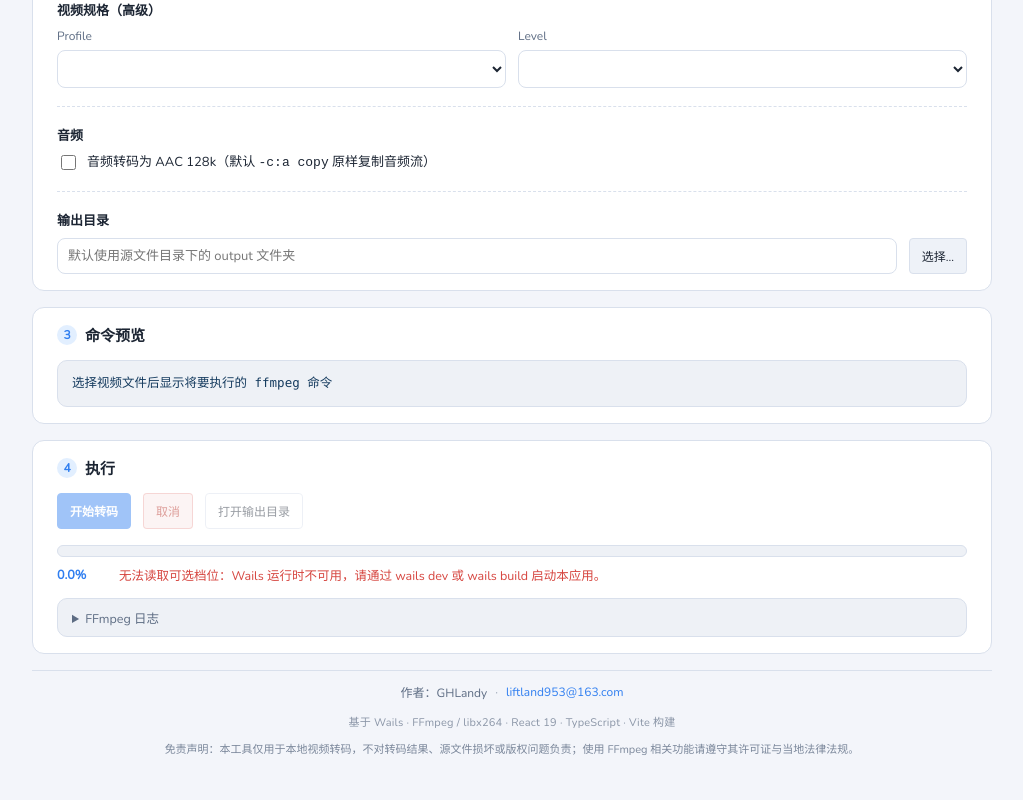
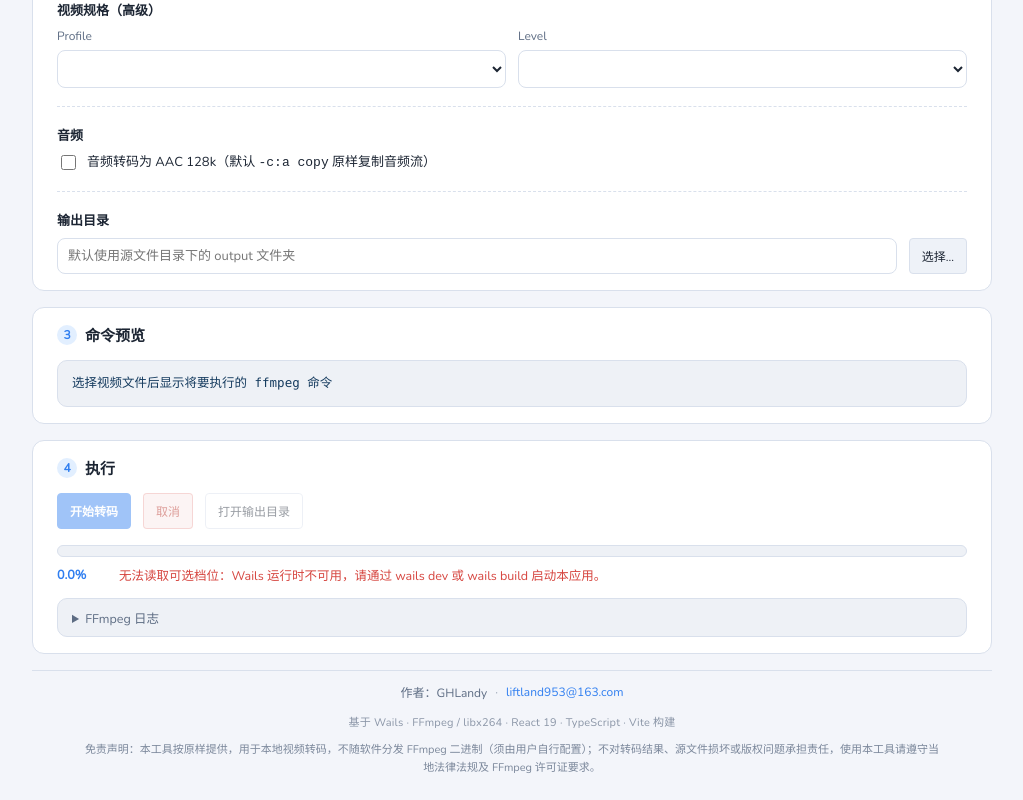
Before and after one commit to GHLandy/ff-transcode, a React (Vite) app in the folder frontend/: page / in a window 1280 px wide. Shown: the part 541-1341 px from the top of the page, without its empty margins (128-1151 px from the left). Built offline with nearby package versions, Linux system fonts and the light colour scheme.

Commit message:
feat：底部信息显示更新

```diff
--- a/frontend/src/App.css
+++ b/frontend/src/App.css
@@ -913,6 +913,7 @@
 /* ---------- 页脚作者信息 ---------- */
 
 .app-foot {
+  padding: 0 48px;
   border-top: 1px solid var(--line);
   text-align: center;
 }
--- a/frontend/src/App.tsx
+++ b/frontend/src/App.tsx
@@ -938,8 +938,8 @@ export default function App() {
         </p>
         <p className="tech">基于 Wails · FFmpeg / libx264 · React 19 · TypeScript · Vite 构建</p>
         <p className="disclaimer">
-          免责声明：本工具仅用于本地视频转码，不对转码结果、源文件损坏或版权问题负责；使用 FFmpeg
-          相关功能请遵守其许可证与当地法律法规。
+          免责声明：本工具按原样提供，用于本地视频转码，不随软件分发 FFmpeg 二进制（须由用户自行配置）；不对转码结果、源文件损坏或版权问题承担责任，使用本工具请遵守当地法律法规及
+          FFmpeg 许可证要求。
         </p>
       </footer>
     </div>
```
Also changed, not shown: 1 other file (tests, documents, lock files or other folders).
